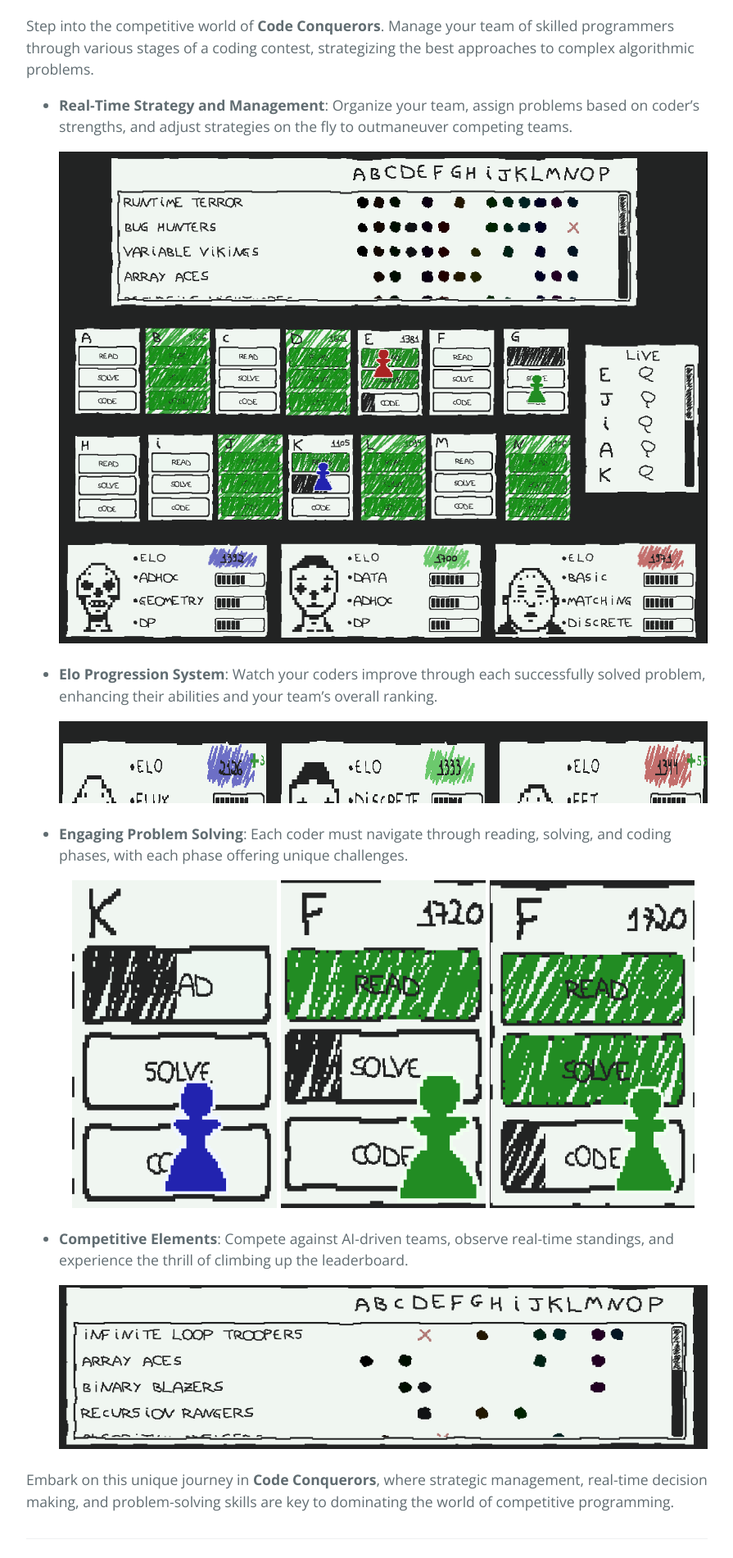
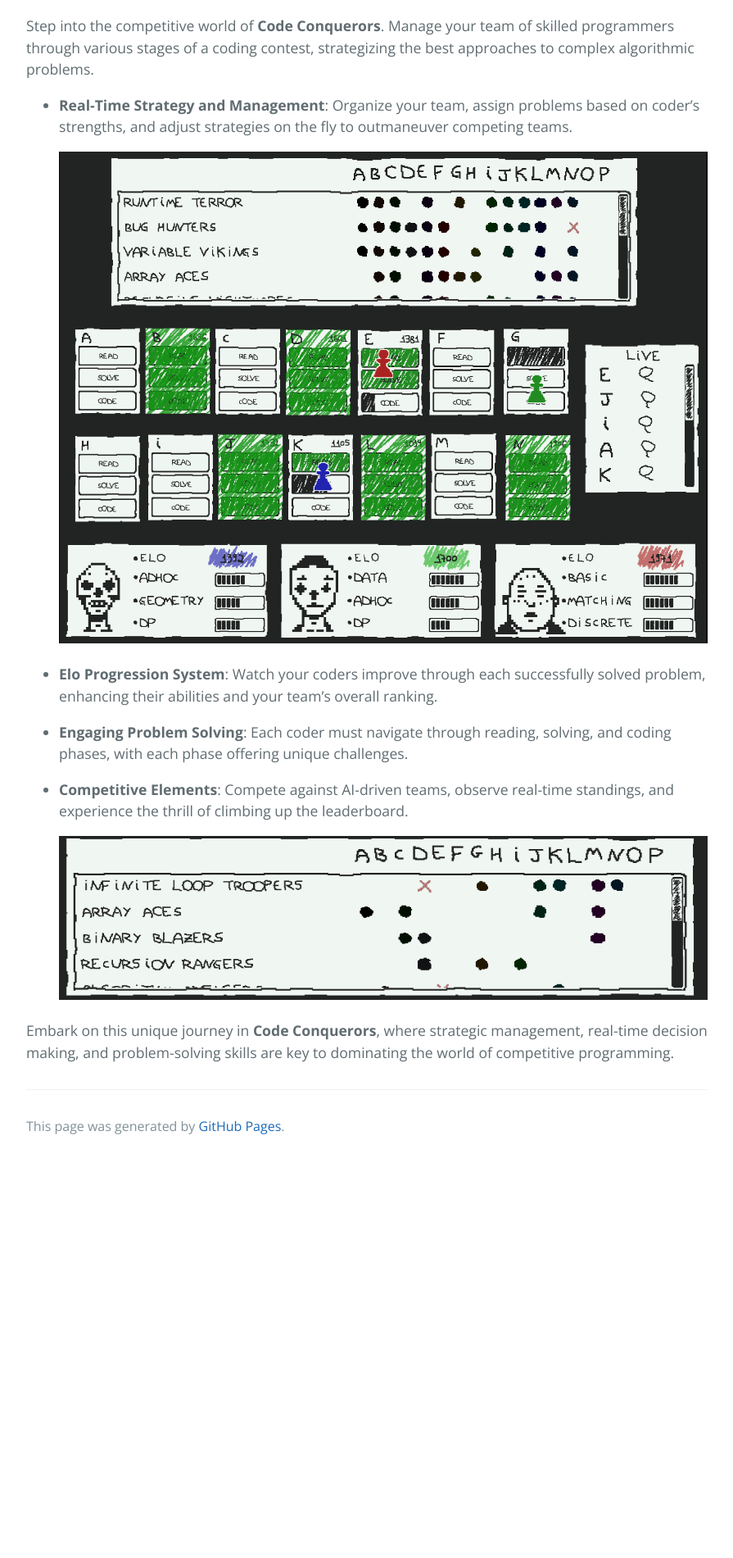
Before and after one commit to jonckjunior/portfolio, a Jekyll site: the page built from index.md, in a window 1280 px wide. Shown: the part 4499-6400 px from the top of the page at 82% size, without its empty margins (192-1087 px from the left). Built offline with Jekyll 4.4.1, drawn with Linux system fonts in a browser that asks for light colours; after the commit the page ends 5917 px from its top, so only the background shows below that.

Commit message:
removing some images

```diff
--- a/index.md
+++ b/index.md
@@ -120,17 +120,7 @@ Step into the competitive world of **Code Conquerors**. Manage your team of skil
 
 - **Elo Progression System**: Watch your coders improve through each successfully solved problem, enhancing their abilities and your team’s overall ranking.
 
-  <p align="middle">
-    <img src="./media/images/elo_progression.png" width="800" height="100"/>
-  </p>
-
 - **Engaging Problem Solving**: Each coder must navigate through reading, solving, and coding phases, with each phase offering unique challenges.
-
-  <p align="middle">
-    <img src="./media/images/read_phase.png" width="250" height="400"/>
-    <img src="./media/images/solve_phase.png" width="250" height="400"/>
-    <img src="./media/images/code_phase.png" width="250" height="400"/>
-  </p>
 
 - **Competitive Elements**: Compete against AI-driven teams, observe real-time standings, and experience the thrill of climbing up the leaderboard.
 
```
